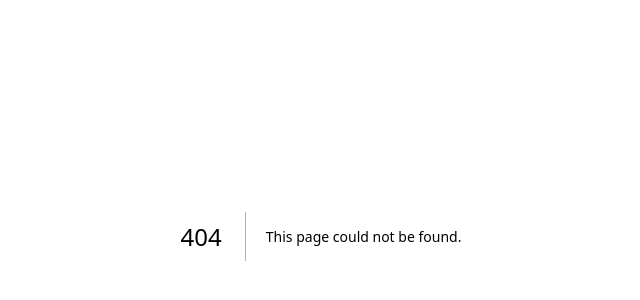
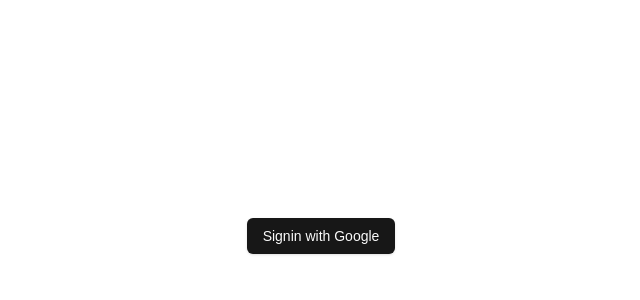
Before and after one commit to JawadAhmed07/LMS, a Next.js app: page /SignIn in a window 1280 px wide. Before the commit this address had no page. Shown: the part 164-464 px from the top of the page, without its empty margins (319-959 px from the left). Built offline with nearby package versions, Linux system fonts and the light colour scheme.

Commit message:
auth check
auth check

```diff
--- /dev/null
+++ b/auth.js
@@ -0,0 +1,7 @@
+import NextAuth from "next-auth"
+import Google from "next-auth/providers/google"
+
+
+export const { handlers, signIn, signOut, auth } = NextAuth({
+  providers: [Google],
+})
--- /dev/null
+++ b/middleware.js
@@ -0,0 +1 @@
+export { auth as middleware } from "./auth"
--- a/package.json
+++ b/package.json
@@ -26,6 +26,7 @@
     "lucide-react": "^0.453.0",
     "mongoose": "^8.7.3",
     "next": "15.0.1",
+    "next-auth": "^5.0.0-beta.25",
     "next-themes": "^0.3.0",
     "react": "^18.3.1",
     "react-dom": "^18.3.1",
--- /dev/null
+++ b/src/app/SignIn/page.js
@@ -0,0 +1,19 @@
+
+import { Button } from "@/components/ui/button"
+import { signIn } from "../../../auth"
+
+export default function SignIn() {
+  return (
+    <div className="container min-h-screen mx-auto flex justify-center items-center">
+    <form
+      action={async () => {
+        "use server"
+        await signIn("google")
+      }}
+    >
+      <Button type="submit">Signin with Google</Button>
+    </form>
+
+    </div>
+  )
+}
--- /dev/null
+++ b/src/app/api/user/auth/[...nextauth]/routh.js
@@ -0,0 +1,3 @@
+import { handlers } from "../../../../../../auth";
+
+export const { GET, POST } = handlers
```
Also changed, not shown: 1 other file (tests, documents, lock files or other folders).
